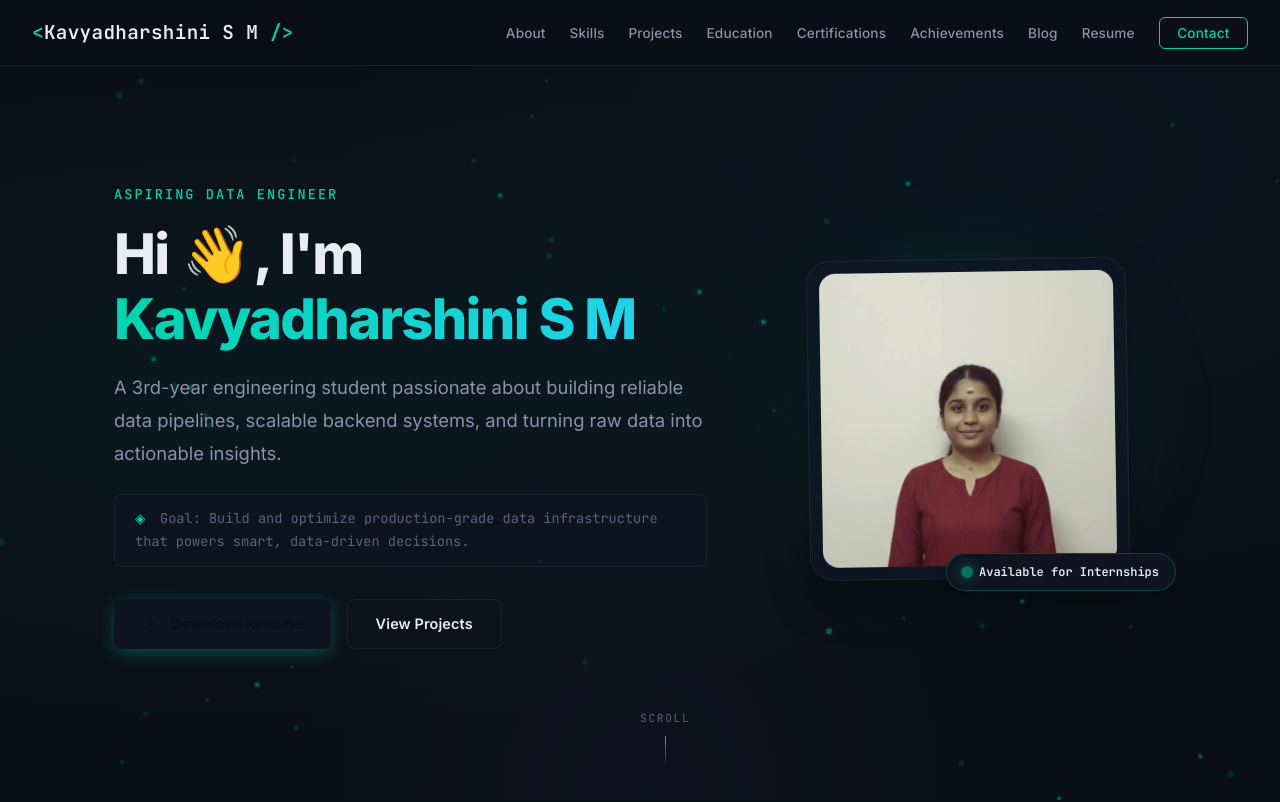
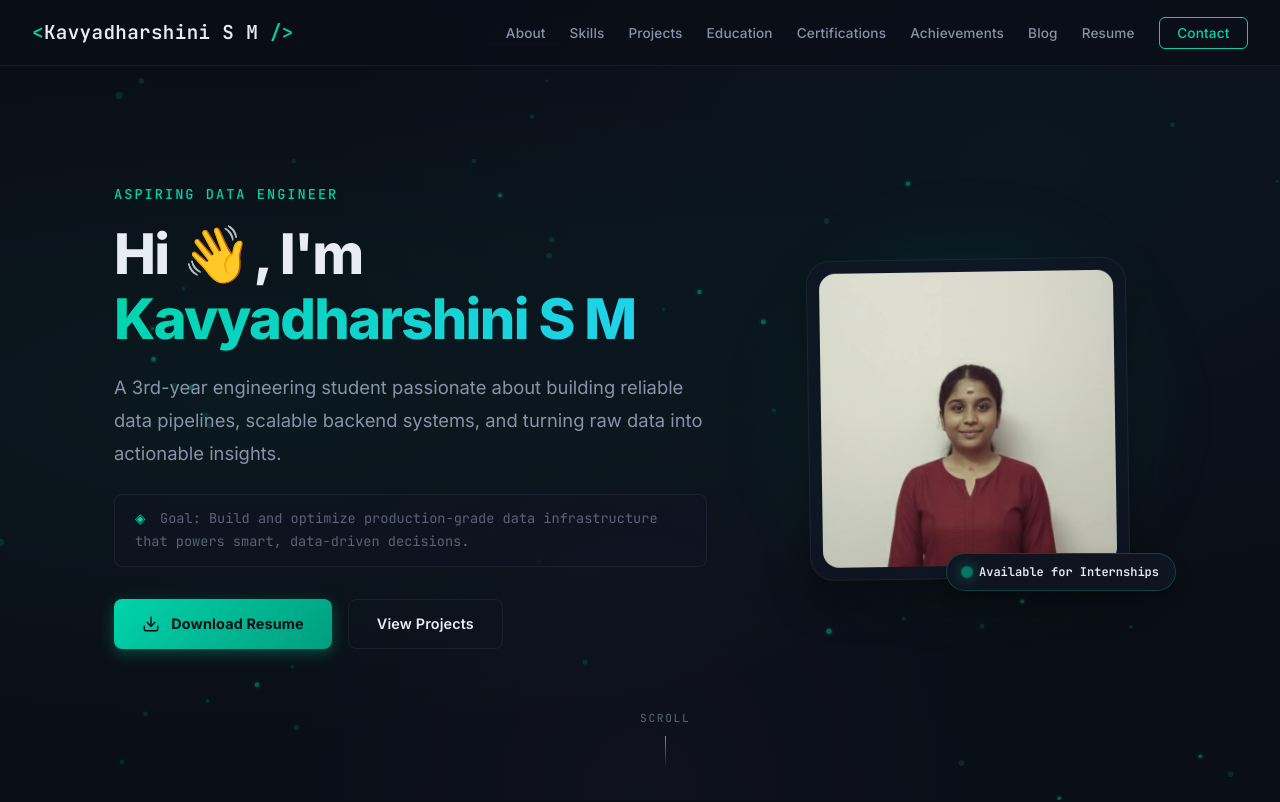
Before and after one commit to Kavyadharshini-S-M/Portfolio, a React (Vite) app: page / in a window 1280 px wide. Shown: the top 802 px of the page. Built offline with nearby package versions, Linux system fonts and the light colour scheme.

Commit message:
Fix Resume button visibility: Removed background override

```diff
--- a/src/index.css
+++ b/src/index.css
@@ -191,12 +191,12 @@ strong {
 }
 
 .btn-resume {
-  background: var(--bg-glass);
-  backdrop-filter: blur(8px);
+  font-weight: 700;
+  box-shadow: 0 4px 20px var(--accent-glow);
 }
 
 .btn-resume:hover {
-  background: var(--accent-glow);
+  box-shadow: 0 8px 30px var(--accent-glow-strong);
 }
 
 .btn-icon {
```
Also changed, not shown: 1 other file (tests, documents, lock files or other folders).
